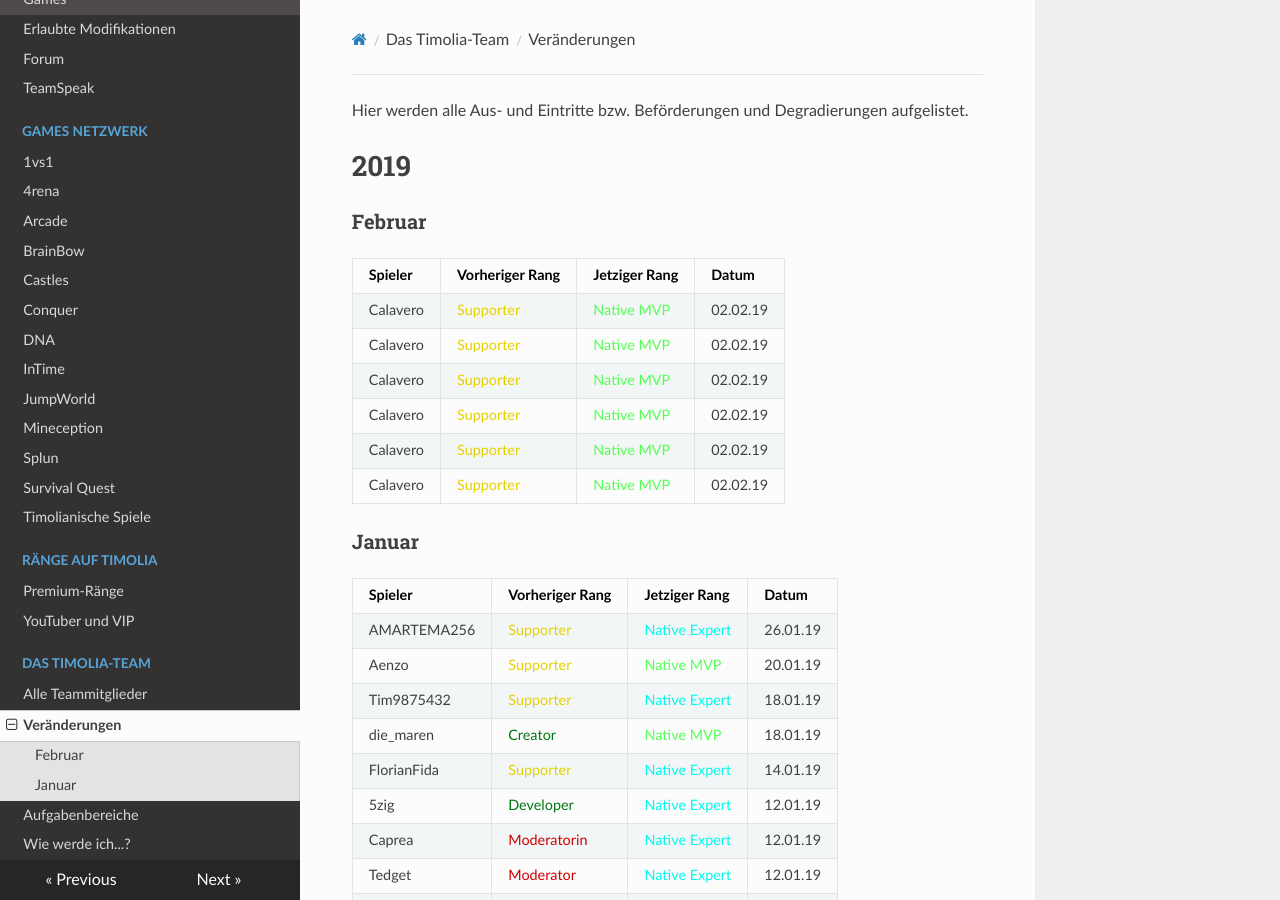
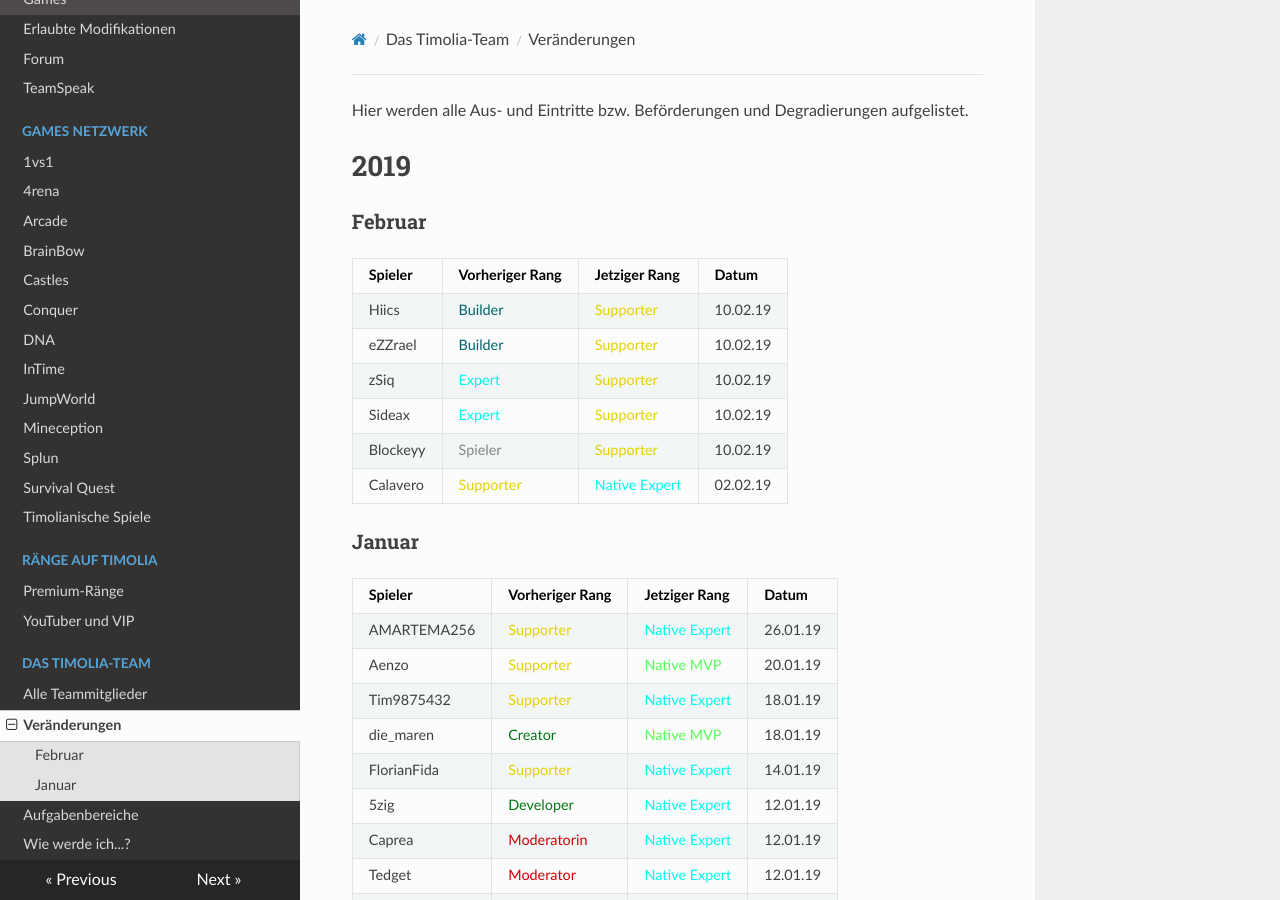
Before and after one commit to TimoliaDE/HowTo, an MkDocs documentation site: the page built from docs/team/changes.md, in a window 1280 px wide and 900 px high. Built offline with MkDocs 1.6.1, drawn with Linux system fonts in a browser that asks for light colours; nearby versions of some CDN libraries; old or Windows-style settings are respelled for this version of MkDocs.

Commit message:
Update changes.md

```diff
--- a/docs/team/changes.md
+++ b/docs/team/changes.md
@@ -5,12 +5,12 @@ Hier werden alle Aus- und Eintritte bzw. Beförderungen und Degradierungen aufge
 ###  <strong>Februar</strong>
 | Spieler | Vorheriger Rang | Jetziger Rang | Datum |
 | ------ | ------ | ------ | ------ |
-| Calavero | <span style="color:#E4D100">Supporter</span> | <span style="color:#55FF55">Native MVP</span> | 02.02.19 |
-| Calavero | <span style="color:#E4D100">Supporter</span> | <span style="color:#55FF55">Native MVP</span> | 02.02.19 |
-| Calavero | <span style="color:#E4D100">Supporter</span> | <span style="color:#55FF55">Native MVP</span> | 02.02.19 |
-| Calavero | <span style="color:#E4D100">Supporter</span> | <span style="color:#55FF55">Native MVP</span> | 02.02.19 |
-| Calavero | <span style="color:#E4D100">Supporter</span> | <span style="color:#55FF55">Native MVP</span> | 02.02.19 |
-| Calavero | <span style="color:#E4D100">Supporter</span> | <span style="color:#55FF55">Native MVP</span> | 02.02.19 |
+| Hiics | <span style="color:#00646F">Builder</span> | <span style="color:#E4D100">Supporter</span> | 10.02.19 |
+| eZZrael | <span style="color:#00646F">Builder</span> | <span style="color:#E4D100">Supporter</span> | 10.02.19 |
+| zSiq | <span style="color:#00F9EC">Expert</span> | <span style="color:#E4D100">Supporter</span> | 10.02.19 |
+| Sideax | <span style="color:#00F9EC">Expert</span> | <span style="color:#E4D100">Supporter</span> | 10.02.19 |
+| Blockeyy | <span style="color:#848484">Spieler</span> | <span style="color:#E4D100">Supporter</span> | 10.02.19 |
+| Calavero | <span style="color:#E4D100">Supporter</span> | <span style="color:#00F9EC">Native Expert</span> | 02.02.19 |
 
 ###  <strong>Januar</strong>
 | Spieler | Vorheriger Rang | Jetziger Rang | Datum |
```
